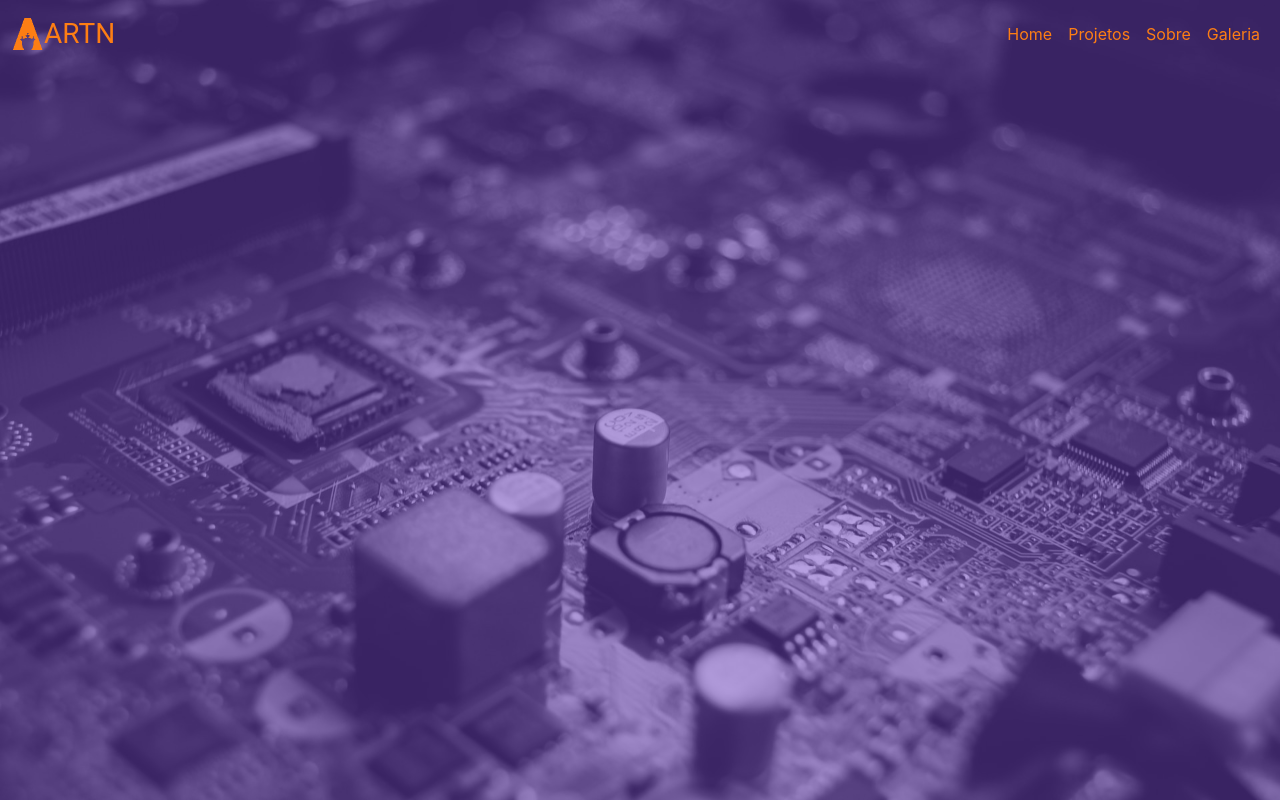
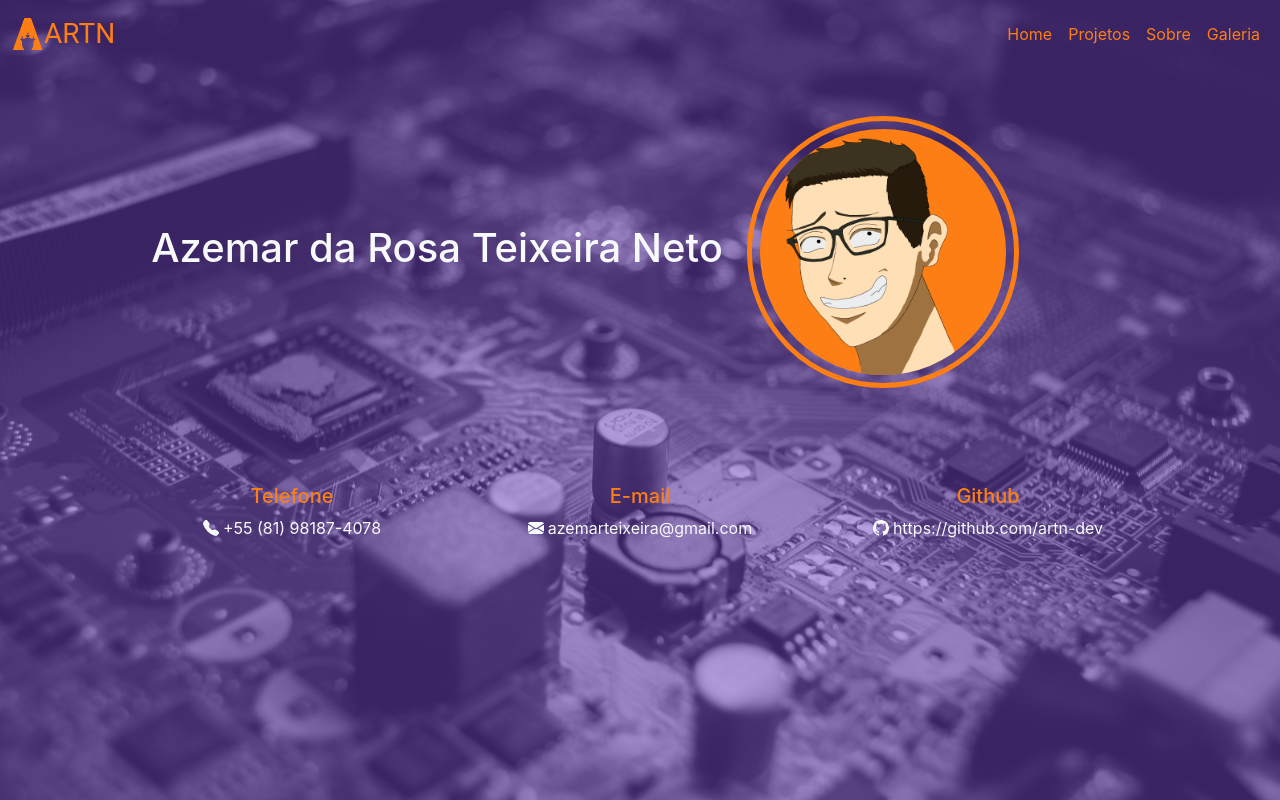
Before and after one commit to artn-dev/website, a Next.js app: page / in a window 1280 px wide. Built offline with nearby package versions, Linux system fonts and the light colour scheme; a web font is replaced by a local one.

Commit message:
Add home page content

```diff
--- a/pages/index.tsx
+++ b/pages/index.tsx
@@ -6,6 +6,67 @@
     <>
       <div className={styles.backgroundImage}/>
       <Header cover/>
+
+      <div className="container">
+
+        <div className="row align-items-center my-5">
+
+          <div className="col-12 col-md-7 d-flex  justify-content-end">
+            <h1 className="text-light">Azemar da Rosa Teixeira Neto</h1>
+          </div>
+
+          <div className="col-md-5 d-flex justify-content-center justify-content-md-start">
+            <div className={styles.profilePic}>
+              <img className={styles.profilePic} src="/profile-pic.png"/>
+            </div>
+          </div>
+
+        </div>
+
+        <div className="row mt-5 p-5">
+
+          <div className="col text-center">
+            <h3 className="text-secondary fs-5">
+              Telefone
+            </h3>
+
+            <div className="d-flex justify-content-center align-items-center text-light">
+              <svg xmlns="http://www.w3.org/2000/svg" width="16" height="16" fill="currentColor" className="bi bi-telephone-fill" viewBox="0 0 16 16">
+                <path fill-rule="evenodd" d="M1.885.511a1.745 1.745 0 0 1 2.61.163L6.29 2.98c.329.423.445.974.315 1.494l-.547 2.19a.678.678 0 0 0 .178.643l2.457 2.457a.678.678 0 0 0 .644.178l2.189-.547a1.745 1.745 0 0 1 1.494.315l2.306 1.794c.829.645.905 1.87.163 2.611l-1.034 1.034c-.74.74-1.846 1.065-2.877.702a18.634 18.634 0 0 1-7.01-4.42 18.634 18.634 0 0 1-4.42-7.009c-.362-1.03-.037-2.137.703-2.877L1.885.511z"/>
+              </svg>
+              <p className="m-0 ms-1">+55 (81) 98187-4078</p>
+            </div>
+          </div>
+
+          <div className="col text-center">
+            <h3 className="text-secondary fs-5">
+              E-mail
+            </h3>
+
+            <div className="d-flex justify-content-center align-items-center text-light">
+              <svg xmlns="http://www.w3.org/2000/svg" width="16" height="16" fill="currentColor" className="bi bi-envelope-fill" viewBox="0 0 16 16">
+                <path d="M.05 3.555A2 2 0 0 1 2 2h12a2 2 0 0 1 1.95 1.555L8 8.414.05 3.555zM0 4.697v7.104l5.803-3.558L0 4.697zM6.761 8.83l-6.57 4.027A2 2 0 0 0 2 14h12a2 2 0 0 0 1.808-1.144l-6.57-4.027L8 9.586l-1.239-.757zm3.436-.586L16 11.801V4.697l-5.803 3.546z"/>
+              </svg>
+              <p className="m-0 ms-1">azemarteixeira@gmail.com</p>
+            </div>
+          </div>
+
+          <div className="col text-center">
+            <h3 className="text-secondary fs-5">
+              Github
+            </h3>
+
+            <div className="d-flex justify-content-center align-items-center text-light">
+              <svg xmlns="http://www.w3.org/2000/svg" width="16" height="16" fill="currentColor" className="bi bi-github" viewBox="0 0 16 16">
+                <path d="M8 0C3.58 0 0 3.58 0 8c0 3.54 2.29 6.53 5.47 7.59.4.07.55-.17.55-.38 0-.19-.01-.82-.01-1.49-2.01.37-2.53-.49-2.69-.94-.09-.23-.48-.94-.82-1.13-.28-.15-.68-.52-.01-.53.63-.01 1.08.58 1.23.82.72 1.21 1.87.87 2.33.66.07-.52.28-.87.51-1.07-1.78-.2-3.64-.89-3.64-3.95 0-.87.31-1.59.82-2.15-.08-.2-.36-1.02.08-2.12 0 0 .67-.21 2.2.82.64-.18 1.32-.27 2-.27.68 0 1.36.09 2 .27 1.53-1.04 2.2-.82 2.2-.82.44 1.1.16 1.92.08 2.12.51.56.82 1.27.82 2.15 0 3.07-1.87 3.75-3.65 3.95.29.25.54.73.54 1.48 0 1.07-.01 1.93-.01 2.2 0 .21.15.46.55.38A8.012 8.012 0 0 0 16 8c0-4.42-3.58-8-8-8z"/>
+              </svg>
+              <p className="m-0 ms-1">https://github.com/artn-dev</p>
+            </div>
+          </div>
+
+        </div>
+
+      </div>
     </>
   )
 }
--- a/styles/Home.module.scss
+++ b/styles/Home.module.scss
@@ -15,6 +15,7 @@
   width: 100vw;
   background-image: url("/background.jpg");
   background-size: 100%;
+  z-index: -1;
 }
 
 .backgroundImage::after {
@@ -23,3 +24,18 @@
   background-color: $purple;
   opacity: 50%;
 }
+
+.profilePic {
+  max-width: 17rem;
+  text-align: center;
+  border-radius: 50%;
+  padding: 0.5rem;
+  border: 5px solid $orange;
+
+  img {
+    padding: 0;
+    border: none;
+    background-color: $orange;
+    width: 100%;
+  }
+}
```
Also changed, not shown: public/profile-pic.png (added).
